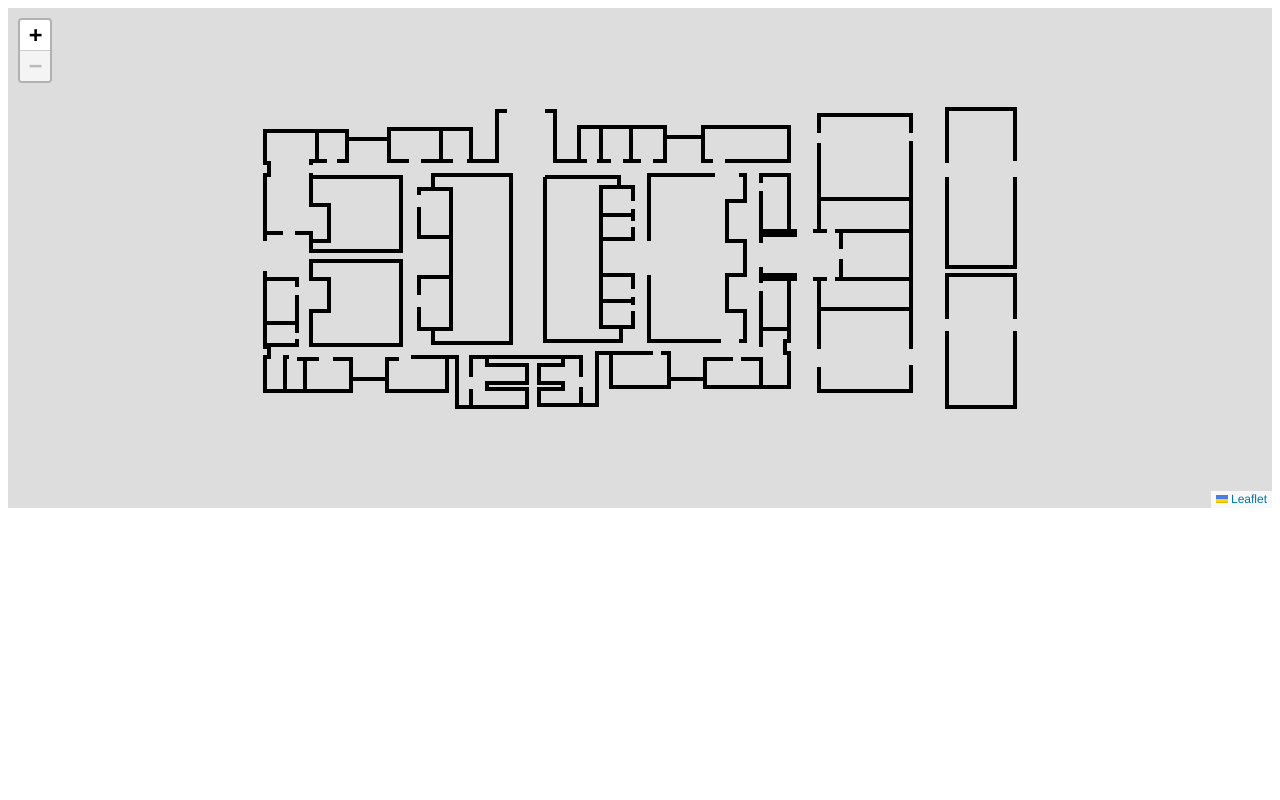
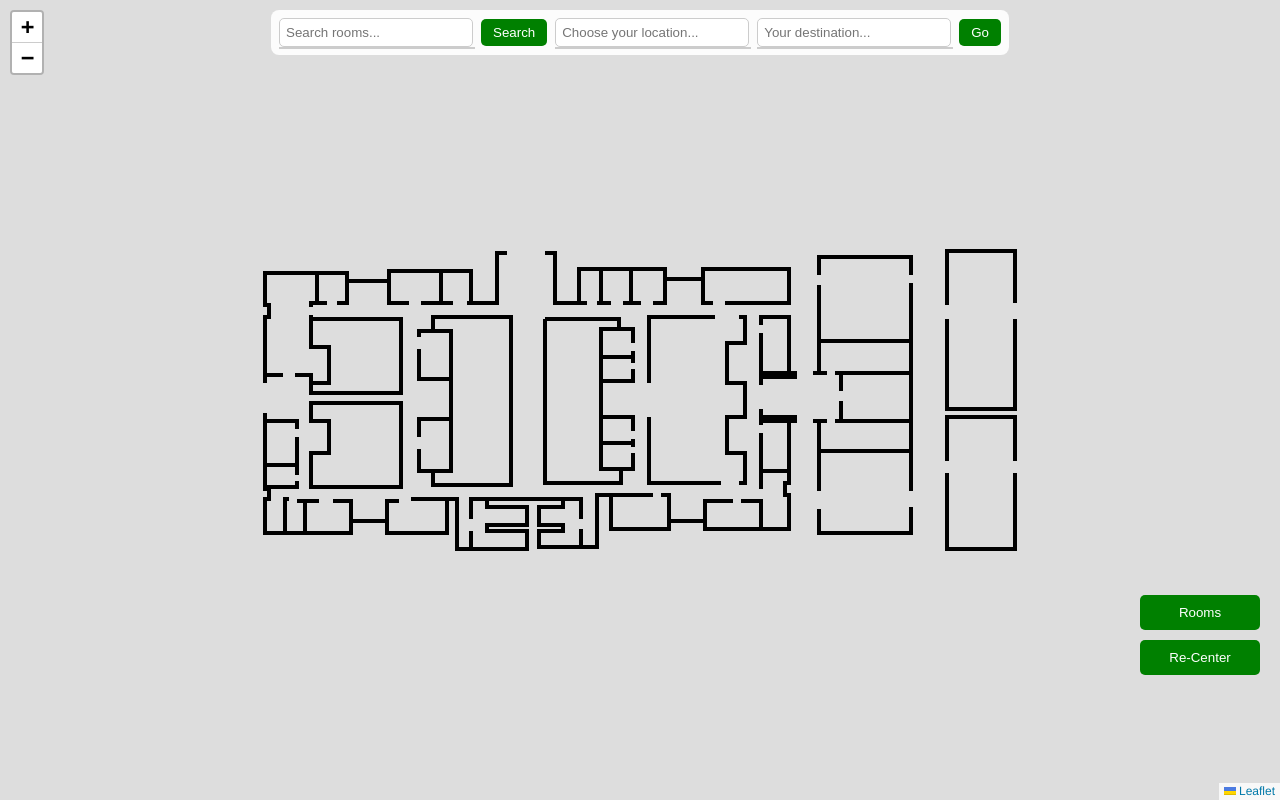
Before and after one commit to hopexlad/navigation, a plain HTML site: page index.html in a window 1280 px wide. Drawn offline with nearby package versions, Linux system fonts and the light colour scheme.

Commit message:
Update index.html

```diff
--- a/index.html
+++ b/index.html
@@ -1,29 +1,169 @@
-
 <!DOCTYPE html>
 <html lang="en">
 <head>
     <meta charset="UTF-8">
     <meta name="viewport" content="width=device-width, initial-scale=1.0">
-    <title>Campus Map</title>
-    <link rel="stylesheet" href="https://unpkg.com/leaflet@1.7.1/dist/leaflet.css"/>
-    <script src="https://unpkg.com/leaflet@1.7.1/dist/leaflet.js"></script>
+    <title>Interactive Campus Map</title>
+    <link rel="stylesheet" href="https://unpkg.com/leaflet/dist/leaflet.css" />
+    <script src="https://hammerjs.github.io/dist/hammer.min.js"></script>
+    <style>
+        body, html { margin: 0; padding: 0; height: 100%; overflow: hidden; }
+        #map { width: 100vw; height: 100vh; }
+        .ui-container {
+            position: absolute;
+            bottom: 120px;
+            right: 20px;
+            display: flex;
+            flex-direction: column;
+            z-index: 1001;
+        }
+        .button {
+            margin: 5px 0;
+            padding: 10px;
+            width: 120px;
+            text-align: center;
+            background: green;
+            color: white;
+            border: none;
+            cursor: pointer;
+            border-radius: 5px;
+        }
+        .search-container {
+            position: absolute;
+            top: 10px;
+            left: 50%;
+            transform: translateX(-50%);
+            z-index: 1002;
+            background: rgba(255, 255, 255, 0.9);
+            padding: 8px;
+            border-radius: 8px;
+            display: flex;
+            gap: 8px;
+            align-items: center;
+        }
+        .autocomplete-container {
+            position: relative;
+            display: inline-block;
+        }
+        .suggestions {
+            position: absolute;
+            top: 100%;
+            left: 0;
+            width: 100%;
+            background: white;
+            border: 1px solid #ccc;
+            max-height: 150px;
+            overflow-y: auto;
+            z-index: 1003;
+        }
+        .suggestions div {
+            padding: 8px;
+            cursor: pointer;
+        }
+        .suggestions div:hover {
+            background: #ddd;
+        }
+        .search-container input {
+            width: 180px;
+            padding: 6px;
+            border: 1px solid #ccc;
+            border-radius: 5px;
+        }
+        .search-container button {
+            padding: 6px 12px;
+            border: none;
+            background: green;
+            color: white;
+            cursor: pointer;
+            border-radius: 5px;
+        }
+    </style>
 </head>
 <body>
-
-    <div id="map" style="width: 100%; height: 500px;"></div>
-
+    <div class="search-container">
+        <div class="autocomplete-container">
+            <input type="text" id="search-input" placeholder="Search rooms..." oninput="showSuggestions(this, 'search-suggestions')" />
+            <div class="suggestions" id="search-suggestions"></div>
+        </div>
+        <button id="search-button">Search</button>
+        <div class="autocomplete-container">
+            <input type="text" id="start-location" placeholder="Choose your location..." oninput="showSuggestions(this, 'start-suggestions')" />
+            <div class="suggestions" id="start-suggestions"></div>
+        </div>
+        <div class="autocomplete-container">
+            <input type="text" id="destination" placeholder="Your destination..." oninput="showSuggestions(this, 'destination-suggestions')" />
+            <div class="suggestions" id="destination-suggestions"></div>
+        </div>
+        <button id="navigate-button">Go</button>
+    </div>
+    <div class="ui-container">
+        <button class="button" id="rooms-button">Rooms</button>
+        <button class="button" id="recenter-button">Re-Center</button>
+    </div>
+    <div id="map"></div>
+    <script src="https://unpkg.com/leaflet/dist/leaflet.js"></script>
     <script>
-        // Initialize the map
-        var map = L.map('map', { crs: L.CRS.Simple });
-
-        // Define image size (Change based on your PNG size)
-        var imgWidth = 754, imgHeight = 302;
-        var bounds = [[0, 0], [imgHeight, imgWidth]];
-
-        // Load campus map as background
-        L.imageOverlay('campus (2).png', bounds).addTo(map);
-        map.fitBounds(bounds);
+        var map = L.map('map', { minZoom: -2, maxZoom: 4, crs: L.CRS.Simple });
+        var campus = {
+            image: 'campus (2).png',
+            bounds: [[0, 0], [302, 754]],
+            markers: [
+                { name: "College Main Gate", coords: [295.89, 263.14] },
+                { name: "Library", coords: [51.79, 556.20] },
+                { name: "Food Court 1", coords: [214.83, 717.00] },
+                { name: "Auditorium 1", coords: [250.85, 601.00] },
+                { name: "Seminar Hall", coords: [154.80, 610.00] }
+            ]
+        };
+        var imageOverlay = L.imageOverlay(campus.image, campus.bounds).addTo(map);
+        map.fitBounds(campus.bounds);
+        var icon = L.icon({ iconUrl: 'ok (2).png', iconSize: [20, 20] });
+        var roomMarkers = [];
+        function toggleRooms() {
+            if (roomMarkers.length) {
+                roomMarkers.forEach(marker => map.removeLayer(marker));
+                roomMarkers = [];
+            } else {
+                campus.markers.forEach(room => {
+                    var marker = L.marker(room.coords, { icon }).addTo(map)
+                        .bindTooltip(room.name, { permanent: false, direction: 'top' });
+                    roomMarkers.push(marker);
+                });
+            }
+        }
+        function highlightRoom(room) {
+            map.setView(room.coords, 3);
+            var marker = L.marker(room.coords, { icon }).addTo(map)
+                .bindTooltip(room.name, { permanent: true, direction: 'top' });
+            setTimeout(() => map.removeLayer(marker), 3000);
+        }
+        function showSuggestions(inputElement, suggestionBoxId) {
+            var inputValue = inputElement.value.toLowerCase();
+            var suggestionBox = document.getElementById(suggestionBoxId);
+            suggestionBox.innerHTML = "";
+            if (!inputValue) return;
+            var filteredRooms = campus.markers.map(room => room.name).filter(room => room.toLowerCase().includes(inputValue));
+            filteredRooms.forEach(room => {
+                var div = document.createElement("div");
+                div.textContent = room;
+                div.onclick = function() {
+                    inputElement.value = room;
+                    suggestionBox.innerHTML = "";
+                };
+                suggestionBox.appendChild(div);
+            });
+        }
+        document.getElementById("search-button").addEventListener("click", function () {
+            var searchValue = document.getElementById("search-input").value.toLowerCase();
+            var foundRoom = campus.markers.find(room => room.name.toLowerCase().includes(searchValue));
+            if (foundRoom) highlightRoom(foundRoom);
+            else alert("Room not found!");
+        });
+        document.getElementById("search-input").addEventListener("keypress", function(event) {
+            if (event.key === "Enter") document.getElementById("search-button").click();
+        });
+        document.getElementById("rooms-button").addEventListener("click", toggleRooms);
+        document.getElementById("recenter-button").addEventListener("click", () => map.fitBounds(campus.bounds));
     </script>
-
 </body>
 </html>
```
